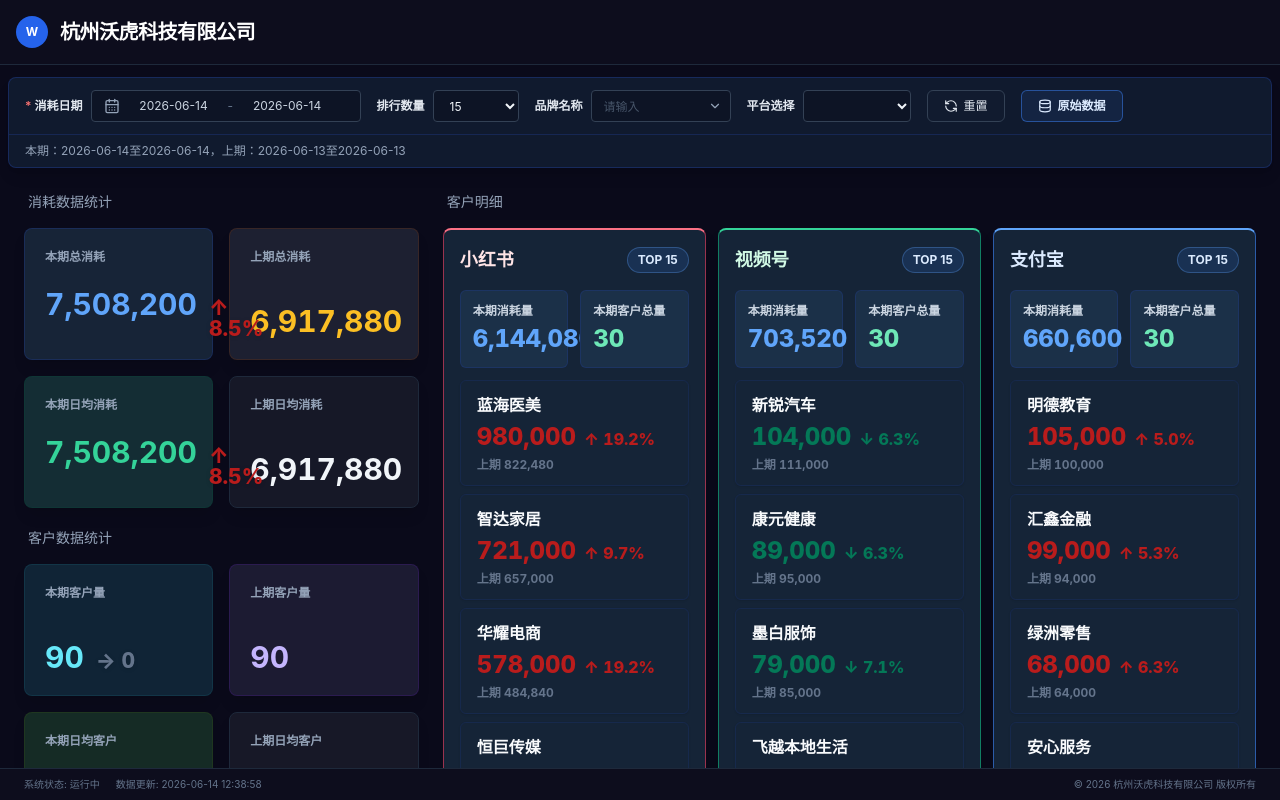
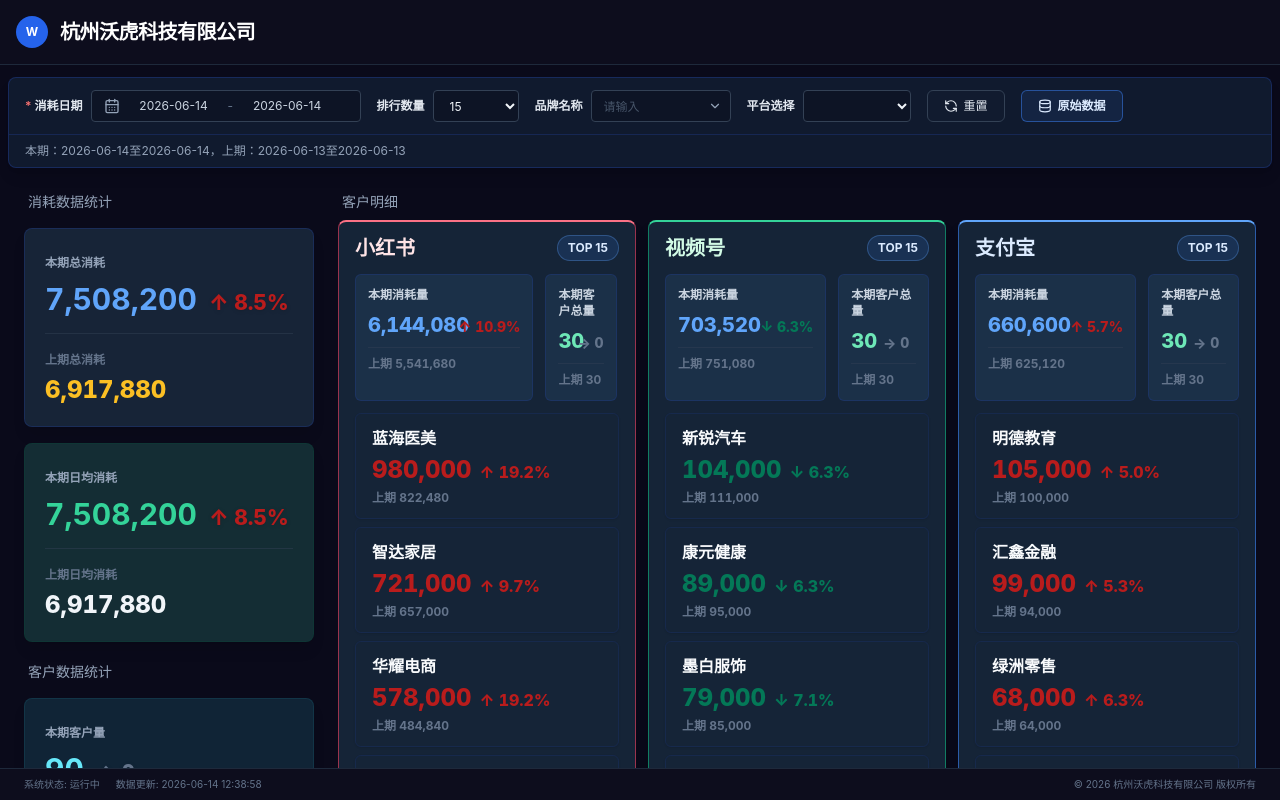
Before and after one commit to yuewithme/toufang-data-dashboard, a React (Vite) app: page / in a window 1280 px wide. Built offline with nearby package versions, Linux system fonts and the light colour scheme.

Commit message:
Revise dashboard metric layout

```diff
--- a/src/components/CustomerDetailsPanel.tsx
+++ b/src/components/CustomerDetailsPanel.tsx
@@ -58,6 +58,35 @@
 
 const formatPercent = (value: number) => `${Math.abs(value).toFixed(1)}%`;
 
+const formatCompareNumber = (value: number) => `${Math.abs(value)}`;
+
+const MetricBlock: React.FC<{
+  label: string;
+  current: number;
+  previous: number;
+  valueClassName: string;
+  compareType: 'percent' | 'number';
+}> = ({ label, current, previous, valueClassName, compareType }) => {
+  const change = current - previous;
+  const percentChange = getPercentChange(current, previous);
+  const compareTone = getCompareTone(change);
+  const arrow = change > 0 ? '↑' : change < 0 ? '↓' : '→';
+  const compareText = compareType === 'percent' ? formatPercent(percentChange) : formatCompareNumber(change);
+
+  return (
+    <div className="rounded-md border border-blue-900/40 bg-[#1b3048] p-3">
+      <div className="text-xs font-bold text-slate-300">{label}</div>
+      <div className="mt-2 flex min-w-0 items-baseline gap-1.5">
+        <span className={`min-w-0 text-xl font-extrabold tabular-nums ${valueClassName}`}>{formatNumber(current)}</span>
+        <span className={`shrink-0 text-sm font-extrabold tabular-nums ${compareTone}`}>{arrow} {compareText}</span>
+      </div>
+      <div className="mt-2 border-t border-slate-700/45 pt-2 text-xs font-bold tabular-nums text-slate-500">
+        上期 {formatNumber(previous)}
+      </div>
+    </div>
+  );
+};
+
 const PlatformCard: React.FC<{
   platform: PlatformPerformance;
   customers: PlatformCustomerItem[];
@@ -67,29 +96,37 @@
   const rankedCustomers = [...customers]
     .sort((a, b) => b.consumption - a.consumption)
     .slice(0, rankCount);
+  const previousPlatformConsumption = customers.reduce((total, customer) => total + (customer.previousConsumption ?? 0), 0);
+  const previousPlatformCustomers = customers.filter((customer) => (customer.previousConsumption ?? 0) > 0).length;
 
   return (
     <section
       className={`flex min-h-0 flex-col overflow-hidden rounded-lg border ${styles.border} ${styles.top} border-t-2 bg-[#152437] shadow-lg shadow-black/20`}
       style={detailFontStyle}
     >
-      <div className="px-4 pb-3 pt-4">
-        <div className="mb-4 flex items-center justify-between">
-          <h3 className={`text-lg font-extrabold ${styles.title}`}>{platform.name}</h3>
+      <div className="px-4 pb-3 pt-3">
+        <div className="mb-3 flex items-center justify-between">
+          <h3 className={`text-xl font-extrabold ${styles.title}`}>{platform.name}</h3>
           <span className="rounded-full border border-blue-400/30 bg-blue-500/15 px-2.5 py-1 text-xs font-bold text-blue-100">
             TOP {rankedCustomers.length}
           </span>
         </div>
 
-        <div className="grid grid-cols-2 gap-3">
-          <div className="rounded-md border border-blue-900/40 bg-[#1b3048] p-3">
-            <div className="text-xs font-bold text-slate-300">本期消耗量</div>
-            <div className={`mt-1 text-2xl font-extrabold tabular-nums ${styles.value}`}>{formatNumber(platform.periodConsumption)}</div>
-          </div>
-          <div className="rounded-md border border-blue-900/40 bg-[#1b3048] p-3">
-            <div className="text-xs font-bold text-slate-300">本期客户总量</div>
-            <div className={`mt-1 text-2xl font-extrabold tabular-nums ${styles.customer}`}>{formatNumber(platform.periodCustomers)}</div>
-          </div>
+        <div className="grid grid-cols-[1.6fr_0.9fr] gap-3">
+          <MetricBlock
+            label="本期消耗量"
+            current={platform.periodConsumption}
+            previous={previousPlatformConsumption}
+            valueClassName={styles.value}
+            compareType="percent"
+          />
+          <MetricBlock
+            label="本期客户总量"
+            current={platform.periodCustomers}
+            previous={previousPlatformCustomers}
+            valueClassName={styles.customer}
+            compareType="number"
+          />
         </div>
       </div>
 
@@ -142,7 +179,7 @@
     .filter((view) => !normalizedBrandName || view.customers.length > 0);
 
   return (
-    <div className="flex h-full flex-col gap-4">
+    <div className="flex h-full flex-col gap-2">
       <div className="px-1">
         <h2 className="text-sm font-medium text-slate-400">客户明细</h2>
       </div>
--- a/src/components/TaskCompletionPanel.tsx
+++ b/src/components/TaskCompletionPanel.tsx
@@ -15,7 +15,10 @@
 type StatCard = {
   label: string;
   value: number;
+  previousLabel: string;
+  previousValue: number;
   tone: string;
+  previousTone: string;
   className: string;
   compare?: {
     value: number;
@@ -27,7 +30,10 @@
   {
     label: '本期总消耗',
     value: data.periodConsumption,
+    previousLabel: '上期总消耗',
+    previousValue: data.previousPeriodConsumption,
     tone: 'text-blue-400',
+    previousTone: 'text-amber-400',
     compare: {
       value: getPercentChange(data.periodConsumption, data.previousPeriodConsumption),
       text: formatComparePercent(getPercentChange(data.periodConsumption, data.previousPeriodConsumption)),
@@ -35,26 +41,17 @@
     className: 'border-blue-900/40 bg-[#172437]',
   },
   {
-    label: '上期总消耗',
-    value: data.previousPeriodConsumption,
-    tone: 'text-amber-400',
-    className: 'border-amber-900/30 bg-[#1d2031]',
-  },
-  {
     label: '本期日均消耗',
     value: data.periodAverageConsumption,
+    previousLabel: '上期日均消耗',
+    previousValue: data.previousPeriodAverageConsumption,
     tone: 'text-emerald-400',
+    previousTone: 'text-slate-100',
     compare: {
       value: getPercentChange(data.periodAverageConsumption, data.previousPeriodAverageConsumption),
       text: formatComparePercent(getPercentChange(data.periodAverageConsumption, data.previousPeriodAverageConsumption)),
     },
     className: 'border-emerald-900/30 bg-[#142d34]',
-  },
-  {
-    label: '上期日均消耗',
-    value: data.previousPeriodAverageConsumption,
-    tone: 'text-slate-100',
-    className: 'border-slate-800 bg-[#161827]',
   },
 ];
 
@@ -62,7 +59,10 @@
   {
     label: '本期客户量',
     value: data.periodCustomers,
+    previousLabel: '上期客户量',
+    previousValue: data.previousPeriodCustomers,
     tone: 'text-cyan-300',
+    previousTone: 'text-violet-300',
     compare: {
       value: data.periodCustomers - data.previousPeriodCustomers,
       text: formatCompareNumber(data.periodCustomers - data.previousPeriodCustomers),
@@ -70,31 +70,22 @@
     className: 'border-cyan-900/40 bg-[#102436]',
   },
   {
-    label: '上期客户量',
-    value: data.previousPeriodCustomers,
-    tone: 'text-violet-300',
-    className: 'border-violet-900/30 bg-[#1c1b32]',
-  },
-  {
     label: '本期日均客户',
     value: data.periodAverageCustomers,
+    previousLabel: '上期日均客户',
+    previousValue: data.previousPeriodAverageCustomers,
     tone: 'text-lime-300',
+    previousTone: 'text-slate-100',
     compare: {
       value: data.periodAverageCustomers - data.previousPeriodAverageCustomers,
       text: formatCompareNumber(data.periodAverageCustomers - data.previousPeriodAverageCustomers),
     },
     className: 'border-lime-900/30 bg-[#152b25]',
   },
-  {
-    label: '上期日均客户',
-    value: data.previousPeriodAverageCustomers,
-    tone: 'text-slate-100',
-    className: 'border-slate-800 bg-[#171827]',
-  },
 ];
 
 const StatGrid: React.FC<{ items: StatCard[] }> = ({ items }) => (
-  <div className="grid grid-cols-2 gap-4">
+  <div className="grid grid-cols-1 gap-4">
     {items.map((stat) => {
       const isUp = stat.compare ? stat.compare.value > 0 : false;
       const isDown = stat.compare ? stat.compare.value < 0 : false;
@@ -105,16 +96,24 @@
           : 'text-slate-500';
 
       return (
-        <Card key={stat.label} className={`${stat.className} min-h-[132px] shadow-lg`}>
-          <CardContent className="flex h-full flex-col justify-between p-5">
+        <Card key={stat.label} className={`${stat.className} min-h-[156px] shadow-lg`}>
+          <CardContent className="flex h-full flex-col justify-center gap-4 p-5">
+            <div>
               <span className="text-xs font-semibold text-slate-400">{stat.label}</span>
-            <div className="flex items-baseline gap-3">
+              <div className="mt-2 flex items-baseline gap-3">
                 <span className={`text-3xl font-bold tabular-nums ${stat.tone}`}>{formatNumber(stat.value)}</span>
                 {stat.compare && (
                   <span className={`text-[21px] font-extrabold tabular-nums leading-none drop-shadow ${compareClassName}`}>
                     {isUp ? '↑' : isDown ? '↓' : '→'} {stat.compare.text}
                   </span>
                 )}
+              </div>
+            </div>
+            <div className="border-t border-slate-700/50 pt-3">
+              <span className="text-xs font-semibold text-slate-500">{stat.previousLabel}</span>
+              <div className={`mt-1 text-2xl font-extrabold tabular-nums ${stat.previousTone}`}>
+                {formatNumber(stat.previousValue)}
+              </div>
             </div>
           </CardContent>
         </Card>
--- a/src/pages/Dashboard.tsx
+++ b/src/pages/Dashboard.tsx
@@ -43,12 +43,12 @@
         <main className="flex-1 overflow-y-auto p-4 md:p-6 no-scrollbar">
           <div className="grid h-full w-full grid-cols-1 gap-6 lg:grid-cols-12">
             {/* Left Column - Task Completion */}
-            <div className="lg:col-span-5 xl:col-span-4">
+            <div className="lg:col-span-4 xl:col-span-3">
               <TaskCompletionPanel data={dashboardData} />
             </div>
 
             {/* Right Column - Customer Details */}
-            <div className="lg:col-span-7 xl:col-span-8 h-full min-h-[600px]">
+            <div className="lg:col-span-8 xl:col-span-9 h-full min-h-[600px]">
               <CustomerDetailsPanel
                 rankCount={filters.rankCount}
                 selectedPlatform={filters.selectedPlatform}
```
Lines whose indentation alone changed are shown as unchanged.
